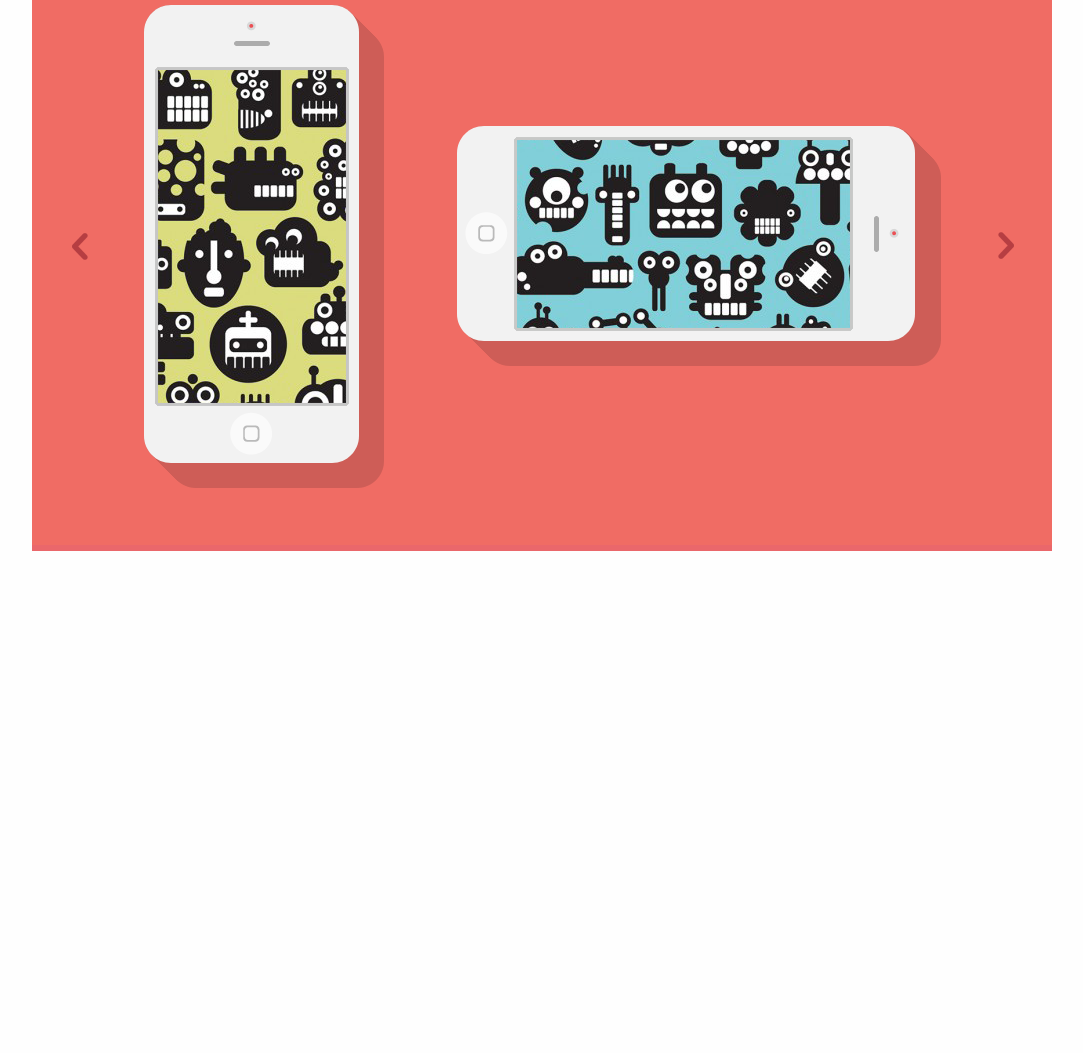
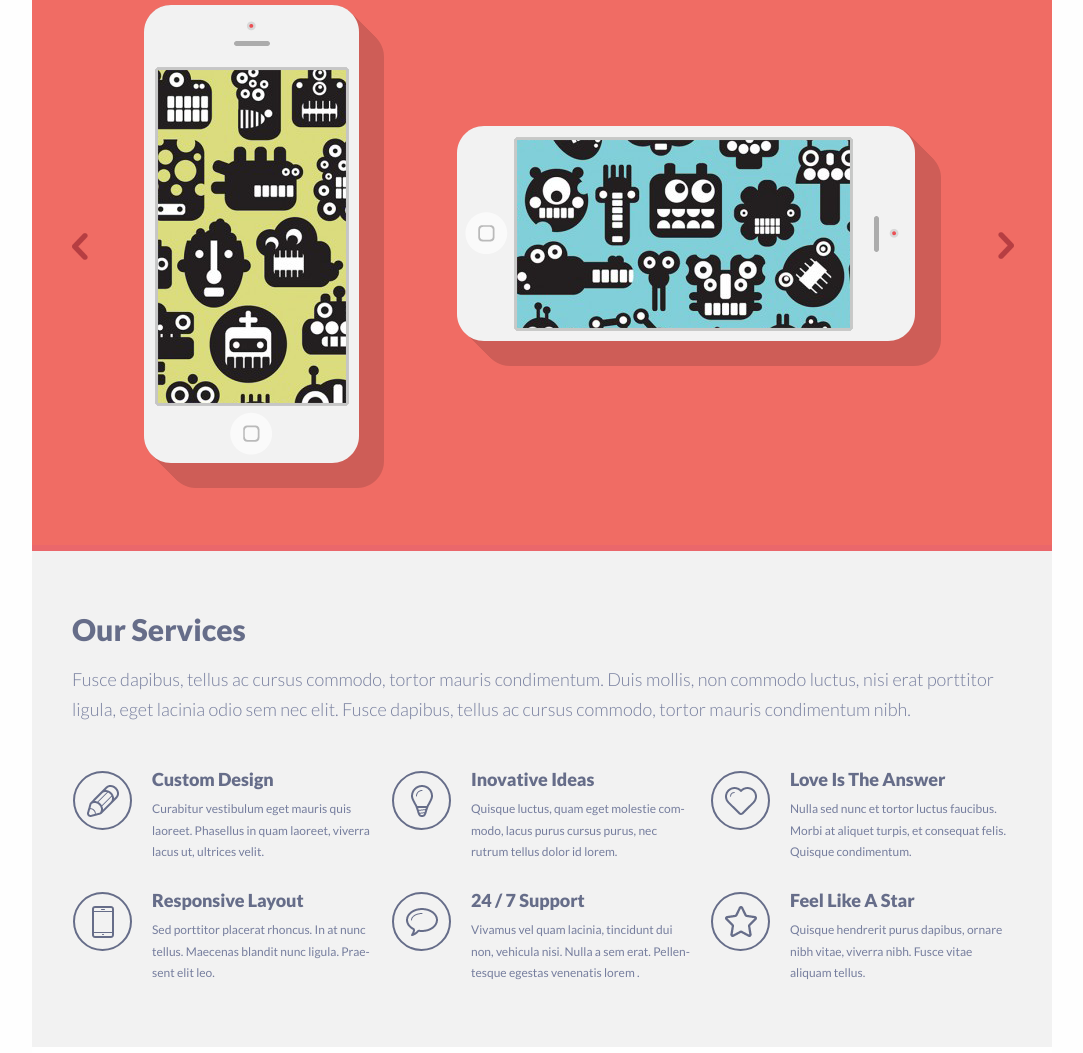
Before and after one commit to PavelUstyukov/singolo, a plain HTML site: page singolo1.html in a window 1280 px wide. Shown: the part 144-1197 px from the top of the page, without its empty margins (98-1181 px from the left). Before the commit the page ends 800 px from the top, so only its background shows below. Drawn offline with Linux system fonts and the light colour scheme.

Commit message:
feat: add services bllock

```diff
--- a/css/singolo1.css
+++ b/css/singolo1.css
@@ -121,3 +121,78 @@ body {
 .arrow-left {
  top: 1.5px;
 }
+
+.services {
+ height: 496px;
+ background-color: #f2f2f2;
+ display: flex;
+ flex-direction: column;
+ justify-content: space-between;
+ border-bottom: 6px solid white;
+}
+
+.services_header {
+ font-family: 'Lato Black';
+ color: #666d89;
+ font-size: 30px;
+ margin: 60px 0 0 40px;
+}
+
+.service_description {
+ width: 939px;
+ height: 47px;
+ color: #767e9e;
+ font-size: 18px;
+ font-weight: 300;
+ line-height: 30px;
+ margin: 17px 30px 60px 40px;
+ font-family: 'Lato Light';
+}
+
+.services_block {
+ display: flex;
+ flex-wrap: wrap;
+ justify-content: space-between;
+ height: 247px;
+ margin: 0 41px 68px 41px;
+}
+
+.services_item {
+ display: flex;
+ width: 300px;
+ margin-bottom: 37px;
+}
+
+.services_title {
+ height: 17px;
+ color: #666d89;
+ font-size: 18px;
+ line-height: 17.86px;
+ text-transform: capitalize;
+ letter-spacing: -0.1px;
+ margin-bottom: 10px;
+ font-family: 'Lato Black';
+}
+
+.services_descr {
+ width: 220px;
+ height: 54px;
+ color: #767e9e;
+ font-size: 12px;
+ line-height: 21.56px;
+ margin-bottom: 30px;
+}
+
+.services_img {
+ margin-right: 20px;
+ width: 55px;
+ height: 55px;
+ border: 2px solid #666d89;
+ border-radius: 50%;
+ text-align: center;
+ display: flex;
+}
+
+.services_img img {
+ margin: auto;
+}
--- a/singolo1.html
+++ b/singolo1.html
@@ -52,9 +52,83 @@
     </div>
     </div>
    </section>
-
-
-
+   <section class="services">
+    <h2 class="services_header">Our Services</h2>
+    <p class="service_description">
+     Fusce dapibus, tellus ac cursus commodo, tortor mauris condimentum. Duis mollis, non commodo luctus, nisi erat
+     porttitor
+     ligula, eget lacinia odio sem nec elit. Fusce dapibus, tellus ac cursus commodo, tortor mauris condimentum nibh.
+    </p>
+    <div class="services_block">
+     <div class="services_item">
+      <div class="services_img">
+       <img src="assets/img/pen.png" alt="pen">
+      </div>
+      <div class="services_descr">
+       <h3 class="services_title">Custom design</h3>
+       <p class="services_text">
+        Curabitur vestibulum eget mauris quis laoreet. Phasellus in quam laoreet, viverra lacus ut, ultrices velit.
+       </p>
+      </div>
+     </div>
+     <div class="services_item">
+      <div class="services_img">
+       <img src="assets/img/bulb.png" alt="bulb">
+      </div>
+      <div class="services_descr">
+       <h3 class="services_title">Inovative ideas</h3>
+       <p class="services_text">
+        Quisque luctus, quam eget molestie com- modo, lacus purus cursus purus, nec rutrum tellus dolor id lorem.
+       </p>
+      </div>
+     </div>
+     <div class="services_item">
+      <div class="services_img">
+       <img src="assets/img/heart.png" alt="heart">
+      </div>
+      <div class="services_descr">
+       <h3 class="services_title">Love is the answer</h3>
+       <p class="services_text">
+        Nulla sed nunc et tortor luctus faucibus. Morbi at aliquet turpis, et consequat felis. Quisque condimentum.
+       </p>
+      </div>
+     </div>
+     <div class="services_item">
+      <div class="services_img">
+       <img src="assets/img/phone.png" alt="phone">
+      </div>
+      <div class="services_descr">
+       <h3 class="services_title">Responsive layout</h3>
+       <p class="services_text">
+        Sed porttitor placerat rhoncus. In at nunc tellus. Maecenas blandit nunc ligula. Prae- sent elit leo.
+       </p>
+      </div>
+     </div>
+     <div class="services_item">
+      <div class="services_img">
+       <img src="assets/img/bubble.png" alt="bubble">
+      </div>
+      <div class="services_descr">
+       <h3 class="services_title">24 / 7 support</h3>
+       <p class="services_text">
+        Vivamus vel quam lacinia, tincidunt dui non, vehicula nisi. Nulla a sem erat. Pellen- tesque egestas venenatis
+        lorem .
+       </p>
+      </div>
+     </div>
+     <div class="services_item">
+      <div class="services_img">
+       <img src="assets/img/star.png" alt="star">
+      </div>
+      <div class="services_descr">
+       <h3 class="services_title">Feel like a star</h3>
+       <p class="services_text">
+        Quisque hendrerit purus dapibus, ornare nibh vitae, viverra nibh. Fusce vitae aliquam tellus.
+       </p>
+      </div>
+     </div>
+    </div>
+   </section>
   </main>
  </body>
 
```
